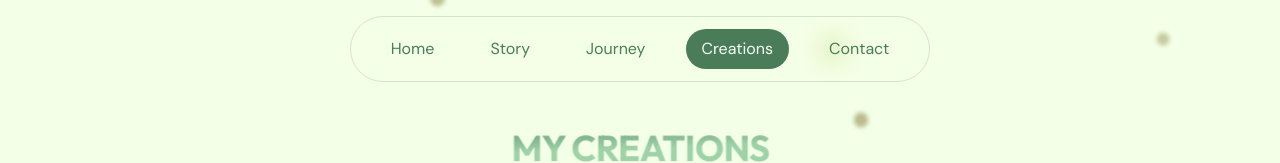
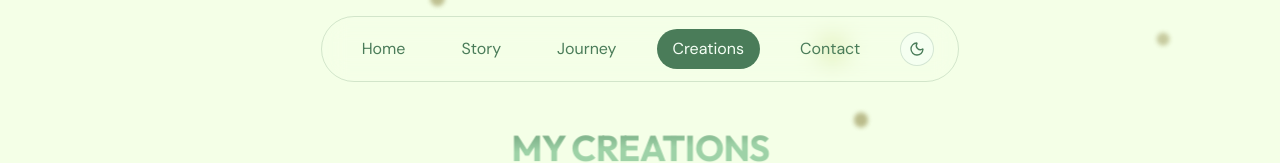
Before and after one commit to thadlubo/portfolio-website, a React (Vite) app: page /portfolio-website/creations in a window 1280 px wide. Shown: the top 163 px of the page. Built offline with nearby package versions, Linux system fonts and the light colour scheme.

Commit message:
Dark mode toggle for innovation

```diff
--- a/src/components/Navigation.tsx
+++ b/src/components/Navigation.tsx
@@ -1,9 +1,30 @@
 import { motion } from "framer-motion";
 import { useNavigate, useLocation } from "react-router-dom";
+import { useEffect, useState } from "react";
+import { Sun, Moon } from "lucide-react"; // icons
 
 export default function Navigation() {
   const navigate = useNavigate();
   const location = useLocation();
+
+  const [isDark, setIsDark] = useState(false);
+
+  // System preference for dark or light mode
+  useEffect(() => {
+    if (window.matchMedia("(prefers-color-scheme: dark)").matches) {
+      setIsDark(true);
+      document.documentElement.classList.add("dark");
+    }
+  }, []);
+
+  // Apply dark or light class when toggled
+  useEffect(() => {
+    if (isDark) {
+      document.documentElement.classList.add("dark");
+    } else {
+      document.documentElement.classList.remove("dark");
+    }
+  }, [isDark]);
 
   const pages = [
     { path: "/", label: "Home" },
@@ -20,7 +41,8 @@ export default function Navigation() {
       animate={{ y: 0, opacity: 1 }}
       transition={{ duration: 0.6, delay: 0.2 }}
     >
-      <div className="flex space-x-4 md:space-x-6 backdrop-blur-md rounded-full px-3 py-2 md:px-6 md:py-3 border border-border text-sm md:text-base scale-90 sm:scale-100">
+      <div className="flex items-center space-x-4 md:space-x-6 backdrop-blur-md rounded-full px-3 py-2 md:px-6 md:py-3 border border-border text-sm md:text-base scale-90 sm:scale-100">
+
         {/* Navigation Routing */}
         {pages.map((page) => {
           const isActive = location.pathname === page.path;
@@ -32,17 +54,16 @@ export default function Navigation() {
               whileHover={{ scale: 1.05 }}
               whileTap={{ scale: 0.97 }}
             >
-              {/* Tab Hover and Active State */}
               <span
-                className={`transition-colors duration-300 ${isActive
+                className={`transition-colors duration-300 ${
+                  isActive
                     ? "text-pistachio-light"
                     : "text-primary hover:text-pistachio-medium"
-                  }`}
+                }`}
               >
                 {page.label}
               </span>
 
-              {/* Tab animation*/}
               {isActive && (
                 <motion.div
                   className="absolute inset-0 bg-pistachio-dark rounded-full"
@@ -54,6 +75,20 @@ export default function Navigation() {
             </motion.button>
           );
         })}
+
+        {/* Dark mode toggle */}
+        <motion.button
+          onClick={() => setIsDark(!isDark)}
+          className="ml-2 p-2 rounded-full border border-border bg-card text-primary hover:bg-pistachio-light hover:text-pistachio-dark transition-all duration-300"
+          whileHover={{ scale: 1.1, rotate: 5 }}
+          whileTap={{ scale: 0.9 }}
+        >
+          {isDark ? (
+            <Sun className="w-4 h-4 text-pistachio-medium" />
+          ) : (
+            <Moon className="w-4 h-4 text-pistachio-dark" />
+          )}
+        </motion.button>
       </div>
     </motion.nav>
   );
--- a/src/components/ProjectModal.tsx
+++ b/src/components/ProjectModal.tsx
@@ -266,8 +266,8 @@ export const ProjectModal = ({
             {/* Right Side Info and Comments */}
             <div className="w-full md:w-1/3 bg-white dark:bg-neutral-900 flex flex-col justify-between p-6 text-left overflow-y-auto max-h-[90vh]">
               <div>
-                <h2 className="text-2xl font-semibold mb-2">{project.title}</h2>
-                <p className="text-muted-foreground mb-4 leading-relaxed">
+                <h2 className="text-2xl text-primary dark:text-primary font-semibold mb-2">{project.title}</h2>
+                <p className="text-primary dark:text-accent-foreground mb-4 leading-relaxed">
                   {project.description}
                 </p>
 
@@ -299,7 +299,7 @@ export const ProjectModal = ({
 
                 {/* Comments List */}
                 <div className="mt-6">
-                  <h3 className="font-semibold mb-3">Comments</h3>
+                  <h3 className="font-semibold text-primary dark:text-foreground mb-3">Comments</h3>
                   <div className="space-y-3">
                     {(comments[project.id] || []).map((c, i) => (
                       <div
@@ -307,13 +307,13 @@ export const ProjectModal = ({
                         className="border border-border rounded-lg p-3 bg-card/40"
                       >
                         <div className="flex justify-between items-center mb-1">
-                          <span className="font-medium">{c.name}</span>
-                          <span className="text-xs text-muted-foreground">
+                          <span className="font-medium text-primary dark:text-foreground">{c.name}</span>
+                          <span className="text-xs text-primary text-muted-foreground">
 
                             {c.date}
                           </span>
                         </div>
-                        <p className="text-sm text-foreground">{c.text}</p>
+                        <p className="text-sm text-primary">{c.text}</p>
                       </div>
                     ))}
                   </div>
--- a/src/pages/Creations.tsx
+++ b/src/pages/Creations.tsx
@@ -146,7 +146,8 @@ export default function CreationsPage() {
           viewport={{ once: true }}
         >
           <motion.h1
-            className="mt-12 text-4xl font-bold bg-gradient-to-br from-pistachio-dark via-pistachio-medium to-pistachio-medium bg-clip-text text-transparent uppercase mb-4"
+            className="mt-12 text-4xl font-bold bg-gradient-to-br from-pistachio-dark via-pistachio-medium to-pistachio-medium dark:from-pistachio-light dark:via-pistachio-dark dark:to-pistachio-mint bg-clip-text
+            text-transparent uppercase mb-4 "
           >
             My Creations
           </motion.h1>
--- a/src/pages/Story.tsx
+++ b/src/pages/Story.tsx
@@ -48,7 +48,7 @@ export default function StoryPage() {
       </section>
 
       {/* Childhood Section */}
-      <section className="min-h-screen flex items-center py-20 bg-gradient-to-b from-transparent via-pistachio-light to-blue-50">
+      <section className="min-h-screen flex items-center py-20 bg-gradient-to-b from-transparent via-pistachio-light to-blue-50 dark:from-transparent dark:via-transparent dark:to-pistachio-light">
         <div className="container mx-auto px-6">
           <motion.div
             className="grid lg:grid-cols-2 gap-16 items-center max-w-6xl mx-auto"
@@ -110,7 +110,7 @@ export default function StoryPage() {
       </section>
 
       {/* Teenage Years Section */}
-      <section className="min-h-screen flex items-center py-20 bg-gradient-to-b from-blue-50 to-pistachio-medium">
+      <section className="min-h-screen flex items-center py-20 bg-gradient-to-b from-blue-50 to-pistachio-medium dark:from-pistachio-light dark:via-pistachio-soft dark:to-pistachio-medium">
         <div className="container mx-auto px-6">
           <motion.div
             className="grid lg:grid-cols-2 gap-16 items-center max-w-6xl mx-auto"
```
Also changed, not shown: 6 other files (tests, documents, lock files or other folders).
